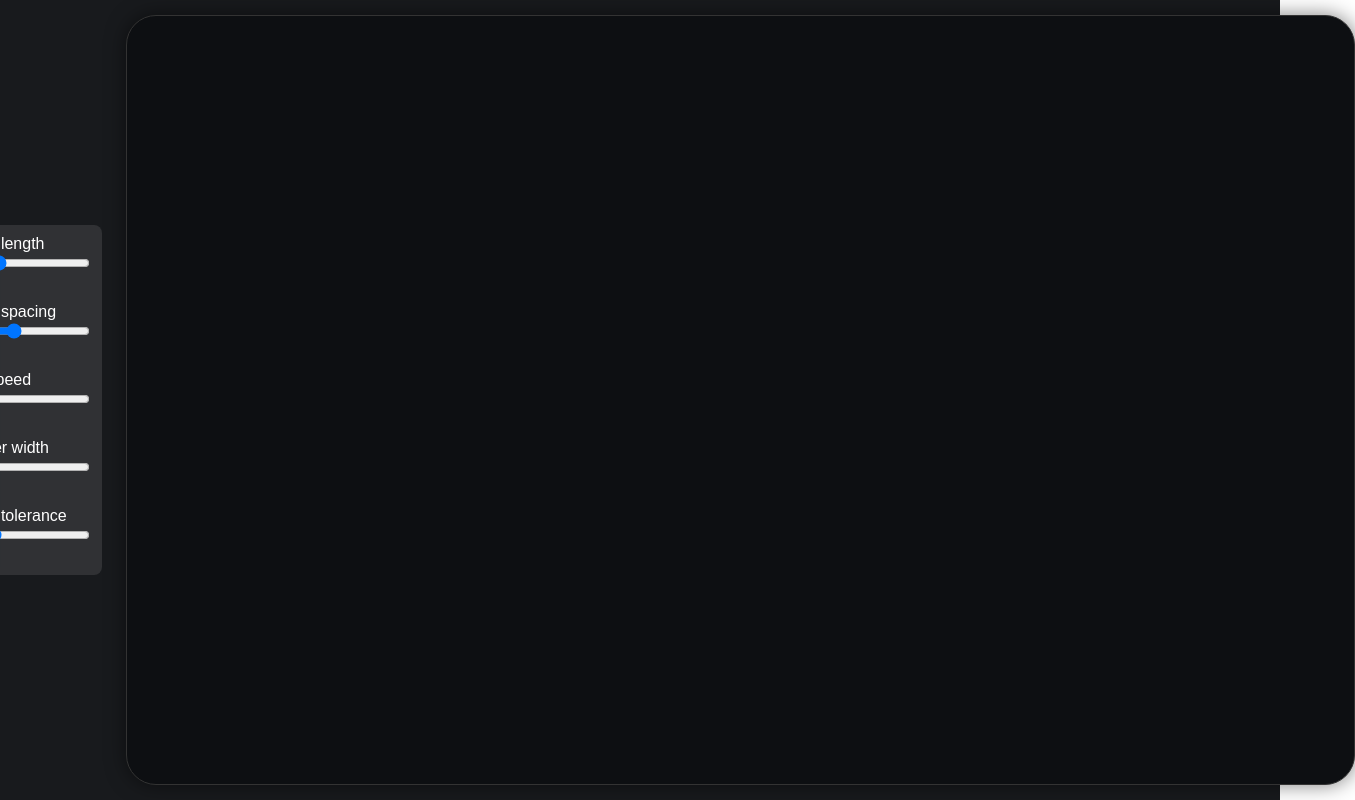
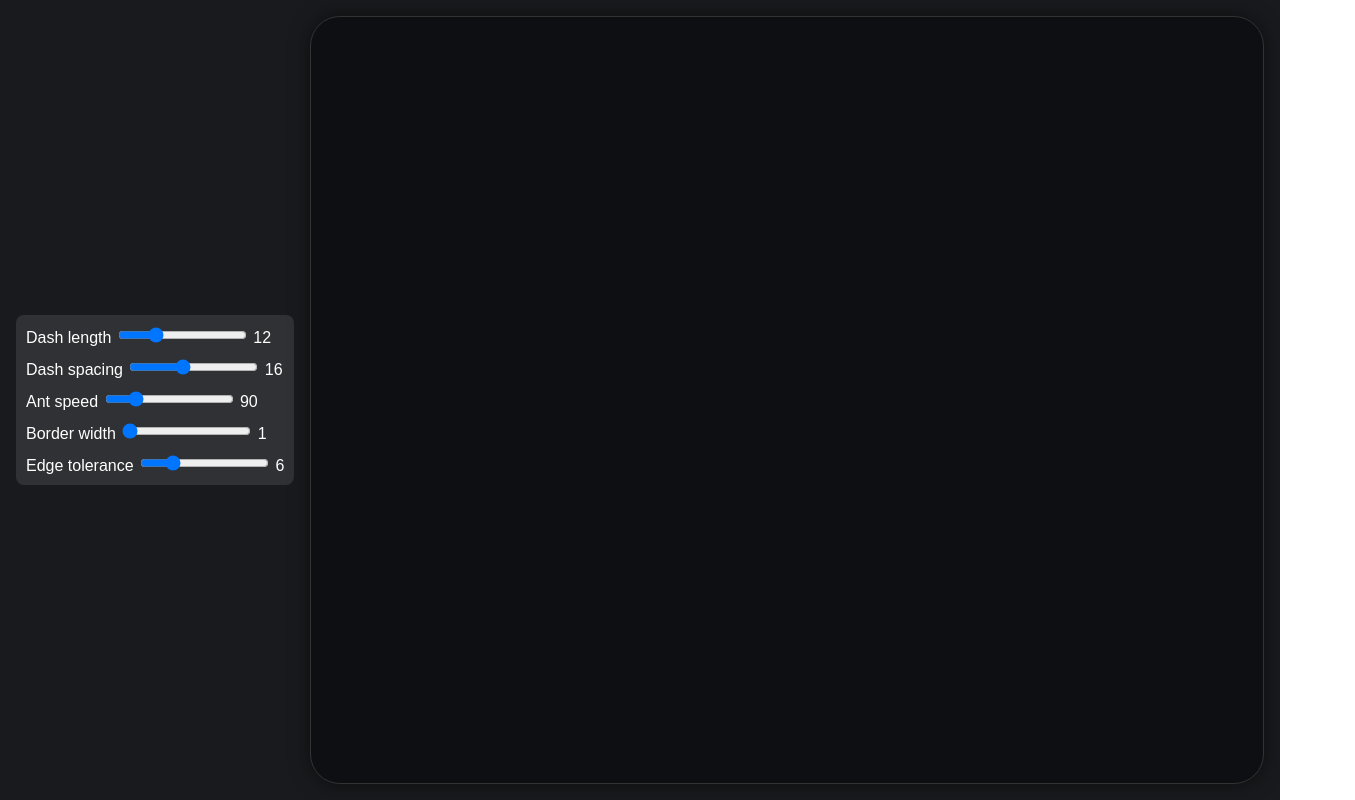
Before and after one commit to gbsr/week-1-marching-ants-selection-tool, a website built with Vite: page index.html in a window 1280 px wide. Shown: the whole page, 1355 px wide, since content can reach past the window. Built offline with nearby package versions, Linux system fonts and the light colour scheme.

Commit message:
fix styilng

```diff
--- a/src/style.css
+++ b/src/style.css
@@ -1,36 +1,37 @@
 html, body, #app {
-  height: 100%;
+  height: 100vh;
   margin: 0;
 }
 
 .canvas-wrap {
   display: flex;
-  width: 100vw;
   height: 100vh;
-  align-items: center;
-  justify-content: center;
+  box-sizing: border-box;
+  padding: 16px;
+  gap: 16px;
   background-color: #181a1d;
 }
 
+.controls {
+  flex: 0 0 auto;
+  align-self: center;
+  display: flex;
+  flex-direction: column;
+  gap: 10px;
+  background: rgba(255,255,255,0.1);
+  padding: 10px;
+  border-radius: 8px;
+  color: white;
+  font-family: sans-serif;
+}
+
 canvas {
-  height: 96%;
-  width: 96%;
-  margin: auto;
+  flex: 1 1 0;
+  min-width: 0;
+  min-height: 0;
   display: block;
   background: #0d0f12;
   border: 1px solid #333;
   border-radius: 30px;
-  box-shadow: 0 0 20px rgba(0, 0, 0, 0.5);
+  box-shadow: 0 0 20px rgba(0,0,0,0.5);
 }
-
-.controls {
-  display: flex;
-  flex-direction: column;
-  gap: 10px;
-  background: rgba(255, 255, 255, 0.1);
-  padding: 10px;
-  border-radius: 8px;
-  color: white;
-  font-family: sans-serif;
-  margin: 24px;
-}
```
